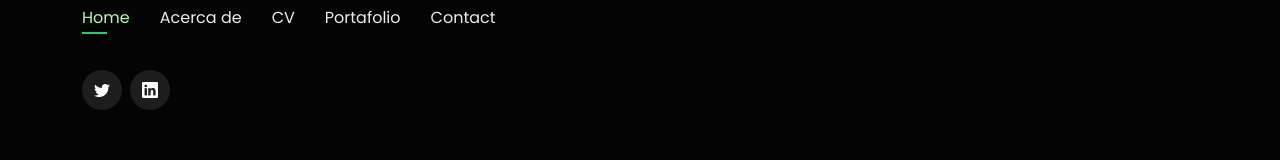
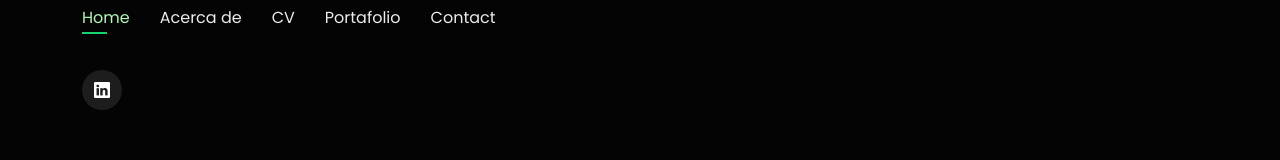
Before and after one commit to Jesus-LinaresIT/WebCV, a plain HTML site: page index.html in a window 1280 px wide. Shown: the part 408-568 px from the top of the page. Drawn offline with nearby package versions, Linux system fonts and the light colour scheme.

Commit message:
Update index.html

```diff
--- a/index.html
+++ b/index.html
@@ -51,7 +51,6 @@
       </nav><!-- .navbar -->
 
       <div class="social-links">
-        <a href="https://twitter.com/JesusLinaresIt" target="_blank" class="twitter"><i class="bi bi-twitter"></i></a>
         <a href="https://www.linkedin.com/in/jesus-linares/" target="_blank" class="linkedin"><i class="bi bi-linkedin"></i></a>
       </div>
 
```
